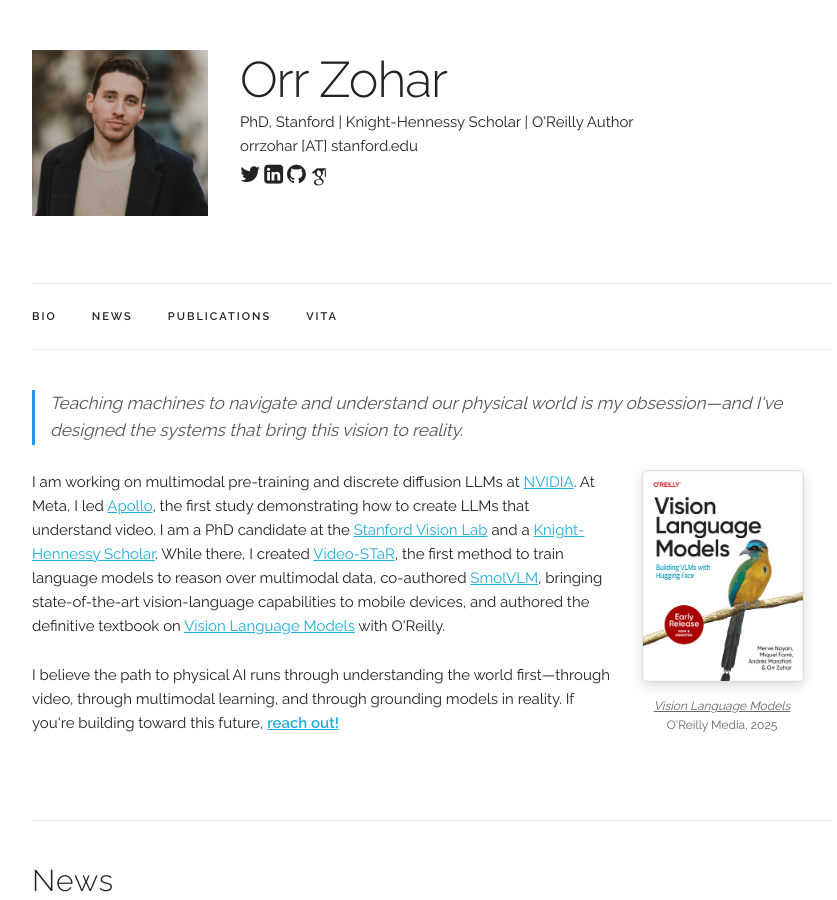
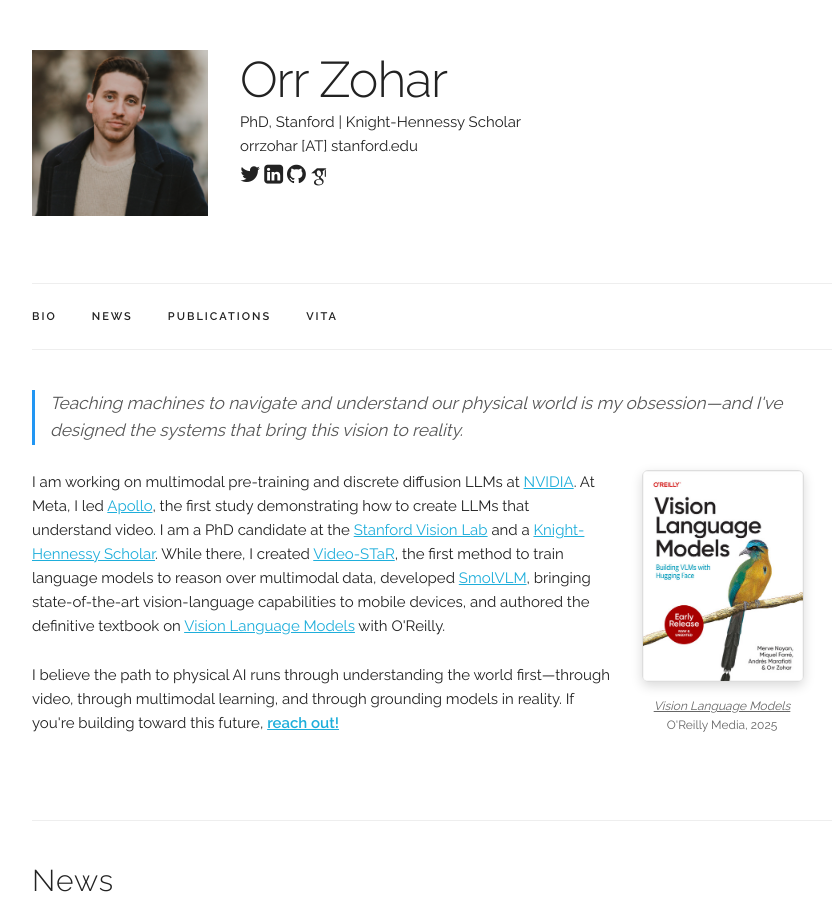
Before and after one commit to orrzohar/orrzohar.github.io, a Jekyll site: the page built from index.html, in a window 1280 px wide and 900 px high. Shown: the whole window, without its empty margins (208-1045 px from the left). Built offline with Jekyll 4.4.1, drawn with Linux system fonts in a browser that asks for light colours; some web fonts are replaced.

Commit message:
small nits

```diff
--- a/_data/main_info.yaml
+++ b/_data/main_info.yaml
@@ -1,5 +1,5 @@
 name: "Orr Zohar"
-title: "PhD, Stanford | Knight-Hennessy Scholar | O'Reilly Author"
+title: "PhD, Stanford | Knight-Hennessy Scholar"
 email: "orrzohar [AT] stanford.edu"
 profile_pic: "/assets/profile-pics/SU_small.jpg"
 twitter: "https://twitter.com/orr_zohar"
--- a/index.html
+++ b/index.html
@@ -10,7 +10,7 @@ title: Home
 
   <div class="row" style="display: flex; align-items: flex-start; gap: 30px; margin-bottom: 20px;">
     <div style="flex: 1;">
-      <p>I am working on multimodal pre-training and discrete diffusion LLMs at <a href="https://www.nvidia.com" target="_blank">NVIDIA</a>. At Meta, I led <a href="https://apollo-lmms.github.io" target="_blank">Apollo</a>, the first study demonstrating how to create LLMs that understand video. I am a PhD candidate at the <a href="https://svl.stanford.edu/" target="_blank">Stanford Vision Lab</a> and a <a href="https://knight-hennessy.stanford.edu/" target="_blank">Knight-Hennessy Scholar</a>. While there, I created <a href="https://arxiv.org/abs/2407.06189" target="_blank">Video-STaR</a>, the first method to train language models to reason over multimodal data, co-authored <a href="https://huggingface.co/blog/smolvlm2" target="_blank">SmolVLM</a>, bringing state-of-the-art vision-language capabilities to mobile devices, and authored the definitive textbook on <a href="https://www.oreilly.com/library/view/vision-language-models/9798341624030/" target="_blank">Vision Language Models</a> with O'Reilly.</p>
+      <p>I am working on multimodal pre-training and discrete diffusion LLMs at <a href="https://www.nvidia.com" target="_blank">NVIDIA</a>. At Meta, I led <a href="https://apollo-lmms.github.io" target="_blank">Apollo</a>, the first study demonstrating how to create LLMs that understand video. I am a PhD candidate at the <a href="https://svl.stanford.edu/" target="_blank">Stanford Vision Lab</a> and a <a href="https://knight-hennessy.stanford.edu/" target="_blank">Knight-Hennessy Scholar</a>. While there, I created <a href="https://arxiv.org/abs/2407.06189" target="_blank">Video-STaR</a>, the first method to train language models to reason over multimodal data, developed <a href="https://huggingface.co/blog/smolvlm2" target="_blank">SmolVLM</a>, bringing state-of-the-art vision-language capabilities to mobile devices, and authored the definitive textbook on <a href="https://www.oreilly.com/library/view/vision-language-models/9798341624030/" target="_blank">Vision Language Models</a> with O'Reilly.</p>
 
       <p>I believe the path to physical AI runs through understanding the world first—through video, through multimodal learning, and through grounding models in reality. If you're building toward this future, <a href="https://calendly.com/orrzohar" target="_blank"><b>reach out!</b></a></p>
 
```
Also changed, not shown: assets/publications/icons/smolvlm_banner.png (added), assets/publications/icons/smolvlm_new.png (added).
